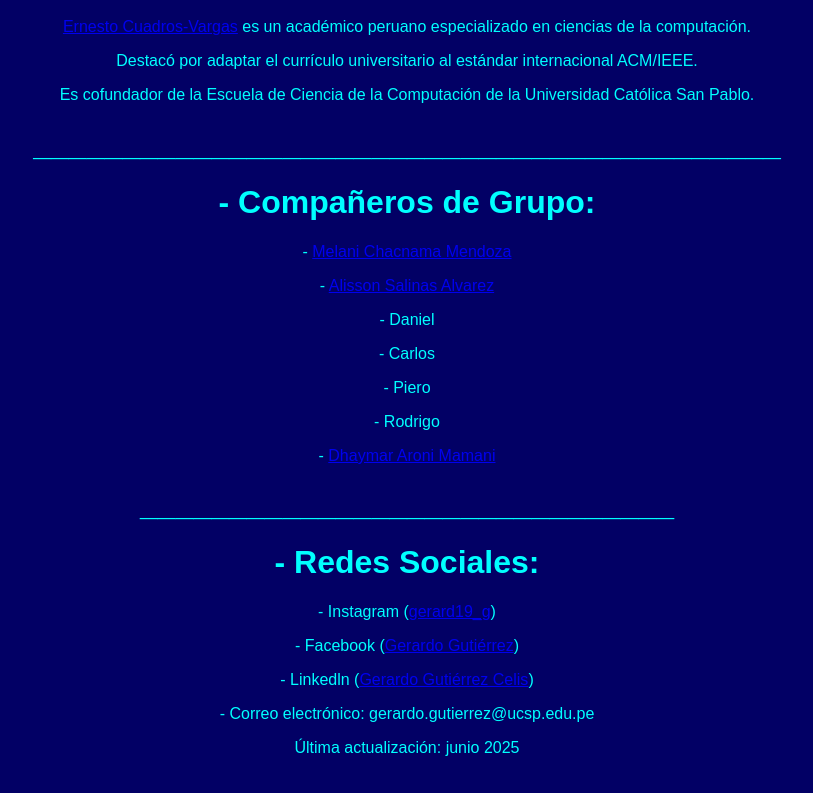
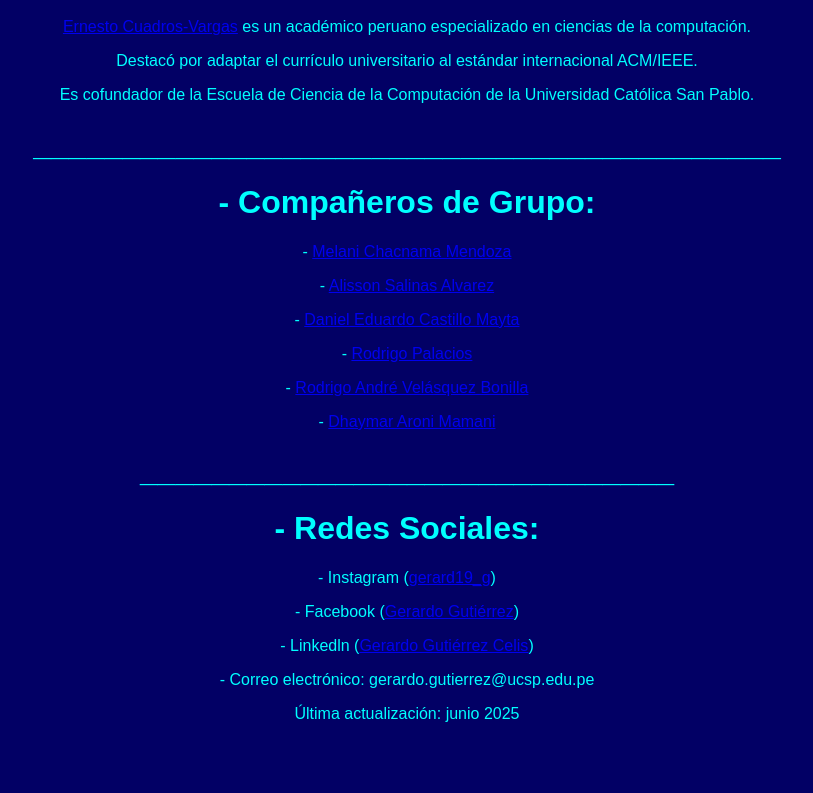
Before and after one commit to GerardoGutierrezCelis/GerardoDanielHenryGutierrezCelis, a plain HTML site: page index.html in a window 1280 px wide. Shown: the part 983-1776 px from the top of the page, without its empty margins (233-1046 px from the left). After the commit the page ends 1742 px from the top, so only its background shows below. Drawn offline with Linux system fonts and the light colour scheme.

Commit message:
Update index.html

```diff
--- a/index.html
+++ b/index.html
@@ -57,10 +57,9 @@
         <h1>- Compañeros de Grupo:</h1>
         <p>- <a href="https://xhyl3m.github.io/Melani-Naomi-Chacnama-Mendoza/" target="_blank">Melani Chacnama Mendoza</a></p>
         <p>- <a href="https://alissonsalinasalvarez.github.io/#" target="_blank">Alisson Salinas Alvarez</a></p>
-        <p>- Daniel</p>
-        <p>- Carlos</p>
-        <p>- Piero</p>
-        <p>- Rodrigo</p>
+        <p>- <a href="https://danieleduardocastillomayta.github.io/Pagina-web/#" target="_blank">Daniel Eduardo Castillo Mayta</a></p>
+        <p>- <a href="https://rodrigopalaciossalas.github.io/#about#" target="_blank">Rodrigo Palacios</a></p>
+        <p>- <a href="https://rodrigovelasquezb.github.io/Rodrigo-Velasquez-Bonilla/#" target="_blank">Rodrigo André Velásquez Bonilla</a></p>
         <p>- <a href="https://alissonsalinasalvarez.github.io/#" target="_blank">Dhaymar Aroni Mamani</a></p>
         <h1>______________________________</h1>
         <h1>- Redes Sociales:</h1>
```
